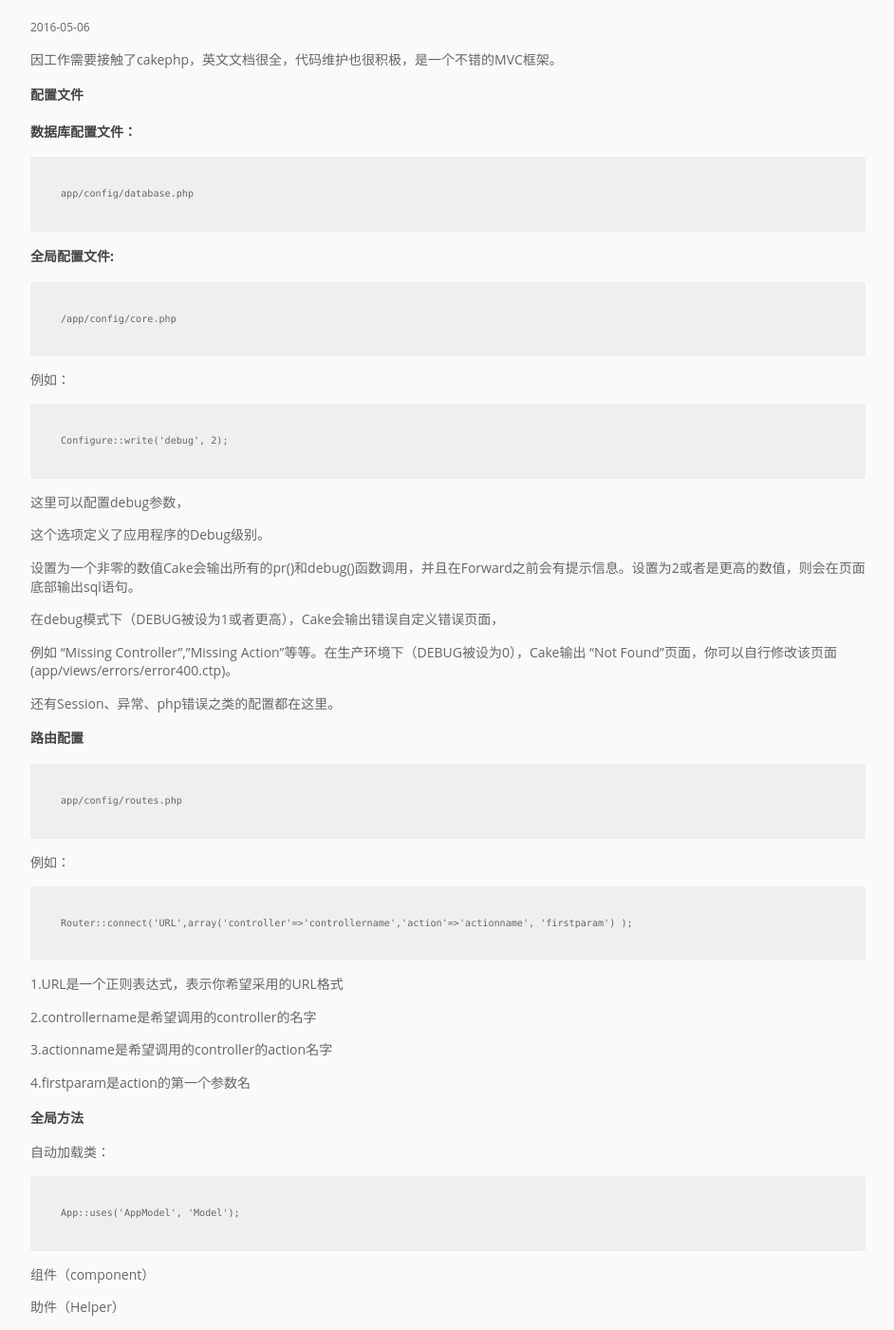
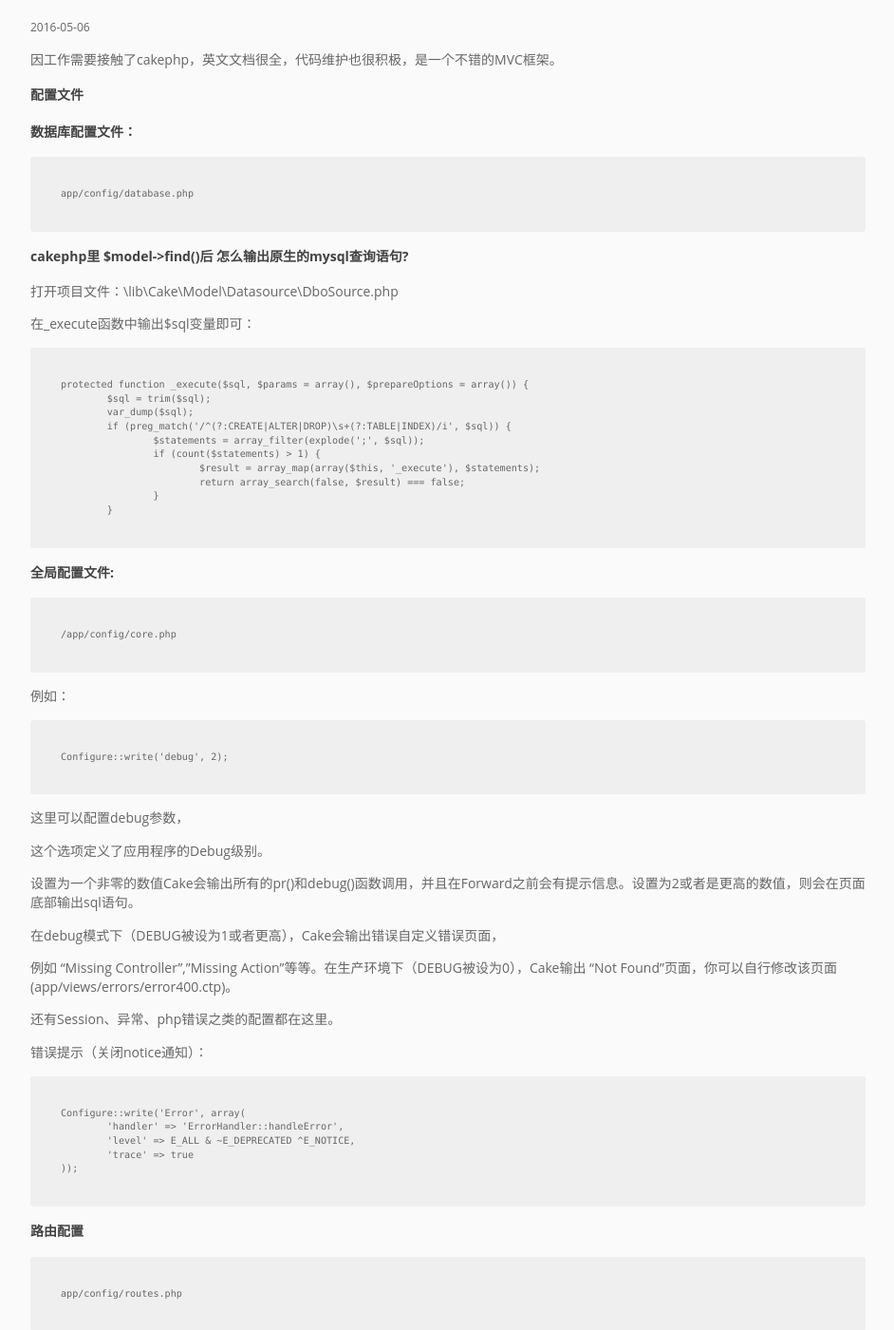
Before and after one commit to pingmalu/pingmalu.github.io, a Jekyll site: the page built from _posts/2016-05-06-CakePHP-2.x笔记.md, in a window 1280 px wide and 1400 px high, scrolled down 317 px. Shown: the whole window at 95% size, without its empty margins (168-1110 px from the left). Built offline with Jekyll 4.4.1, drawn with Linux system fonts in a browser that asks for light colours.

Commit message:
cakephp sql

```diff
--- a/_posts/2016-05-06-CakePHP-2.x笔记.md
+++ b/_posts/2016-05-06-CakePHP-2.x笔记.md
@@ -10,6 +10,25 @@
 ### 数据库配置文件：
 
 	app/config/database.php
+
+### cakephp里 $model->find()后 怎么输出原生的mysql查询语句?
+
+打开项目文件：\lib\Cake\Model\Datasource\DboSource.php
+
+在_execute函数中输出$sql变量即可：
+
+	protected function _execute($sql, $params = array(), $prepareOptions = array()) {
+		$sql = trim($sql);
+		var_dump($sql);
+		if (preg_match('/^(?:CREATE|ALTER|DROP)\s+(?:TABLE|INDEX)/i', $sql)) {
+			$statements = array_filter(explode(';', $sql));
+			if (count($statements) > 1) {
+				$result = array_map(array($this, '_execute'), $statements);
+				return array_search(false, $result) === false;
+			}
+		}
+
+
 
 ### 全局配置文件:
 
@@ -30,6 +49,17 @@
 例如 "Missing Controller","Missing Action"等等。在生产环境下（DEBUG被设为0），Cake输出 "Not Found"页面，你可以自行修改该页面(app/views/errors/error400.ctp)。
 
 还有Session、异常、php错误之类的配置都在这里。
+
+
+
+错误提示（关闭notice通知）：
+
+	Configure::write('Error', array(
+		'handler' => 'ErrorHandler::handleError',
+		'level' => E_ALL & ~E_DEPRECATED ^E_NOTICE,
+		'trace' => true
+	));
+
 
 ### 路由配置
 
```
